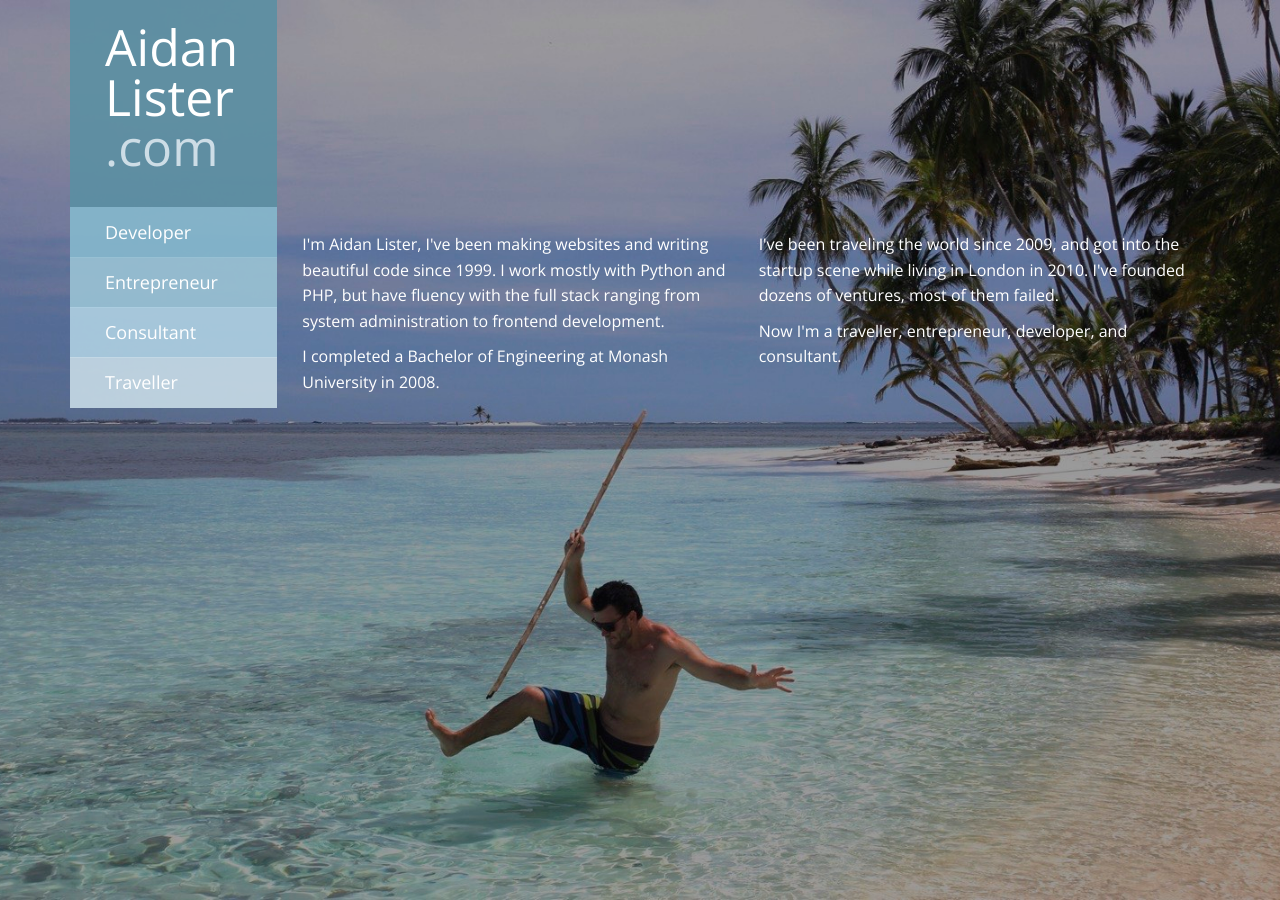
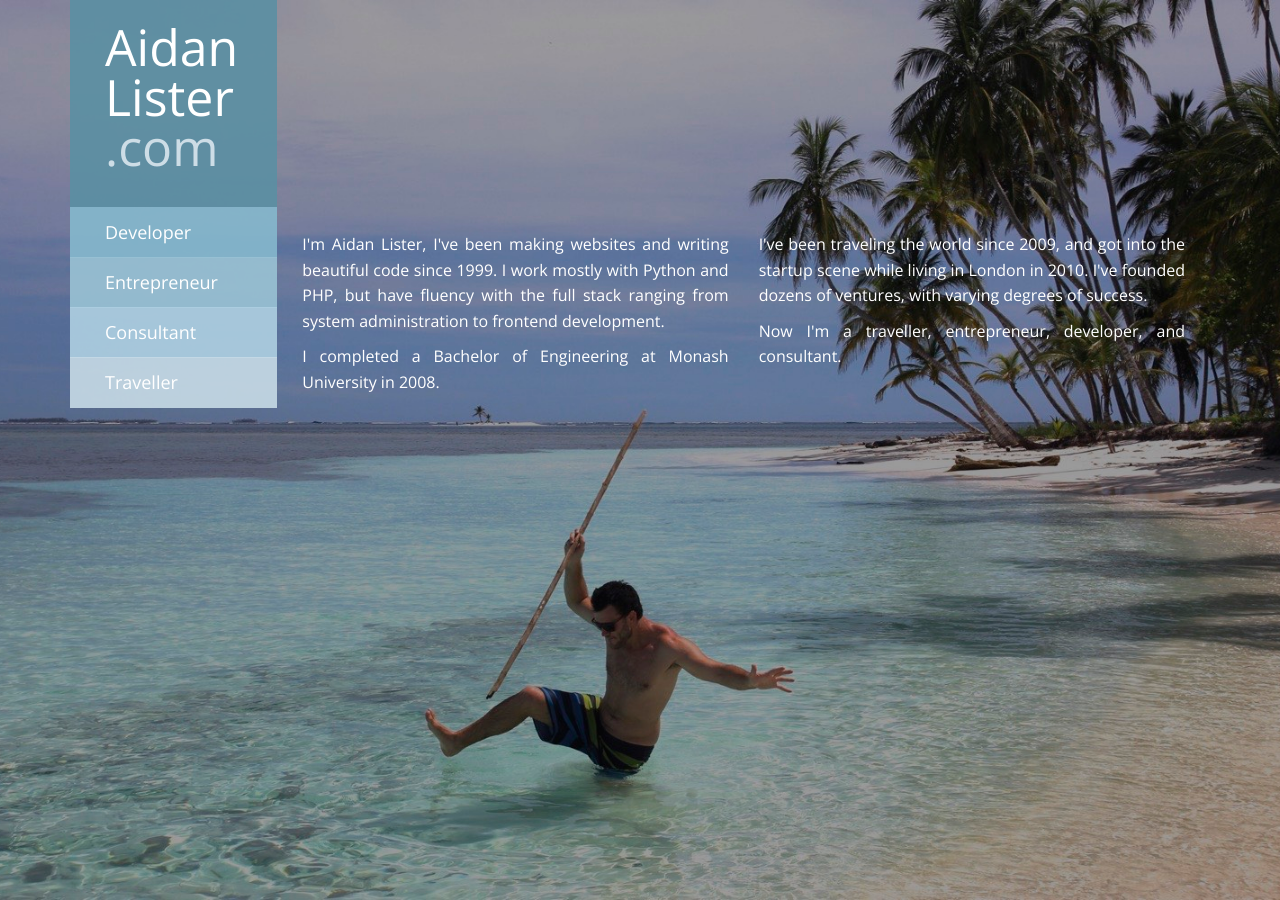
Before and after one commit to aidanlister/aidanlister.github.io, a Jekyll site: the page built from index.html, in a window 1280 px wide. Built offline with Jekyll 4.4.1, drawn with Linux system fonts in a browser that asks for light colours; nearby versions of some CDN libraries.

Commit message:
Changing "most of them failed" to "varying degrees of success". I was getting too much feedback along the lines of "it's not a failure if you learned something ...", which was actually the point I was unsuccessfully trying to make.

```diff
--- a/index.html
+++ b/index.html
@@ -4,14 +4,14 @@
 section: home
 ---
 <section class="main-content">
-  <div class="description">
+  <div class="description text-justify">
     <div class="row">
       <div class="col-sm-6">
         <p>I'm Aidan Lister, I've been making websites and writing beautiful code since 1999. I work mostly with Python and PHP, but have fluency with the full stack ranging from system administration to frontend development.</p>
         <p>I completed a Bachelor of Engineering at Monash University in 2008.</p>
       </div>
       <div class="col-sm-6">
-        <p>I've been traveling the world since 2009, and got into the startup scene while living in London in 2010. I've founded dozens of ventures, most of them failed.</p>
+        <p>I've been traveling the world since 2009, and got into the startup scene while living in London in 2010. I've founded dozens of ventures, with varying degrees of success.</p>
         <p>Now I'm a traveller, entrepreneur, developer, and consultant.</p>
       </div>
   </div>
```
